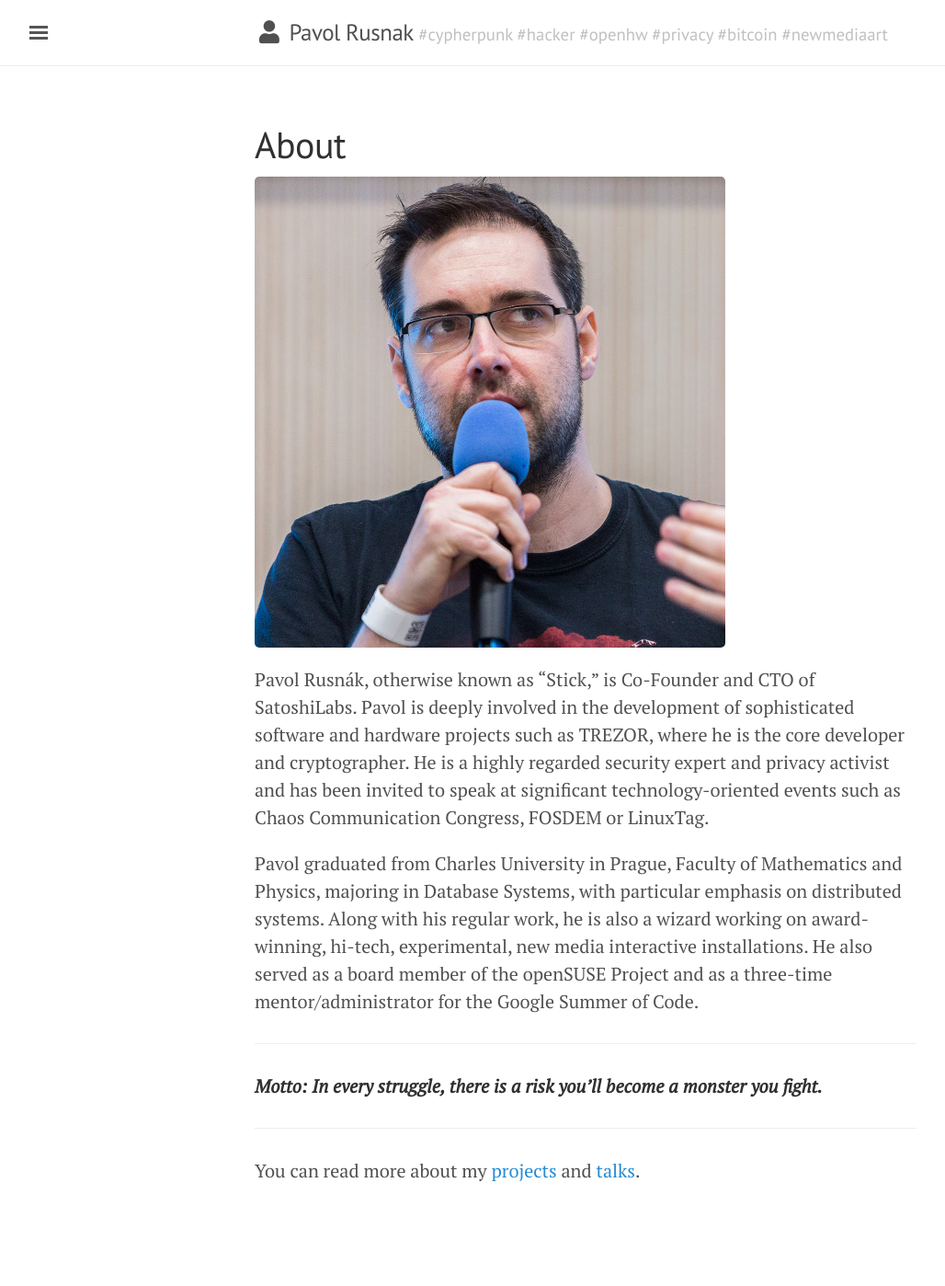
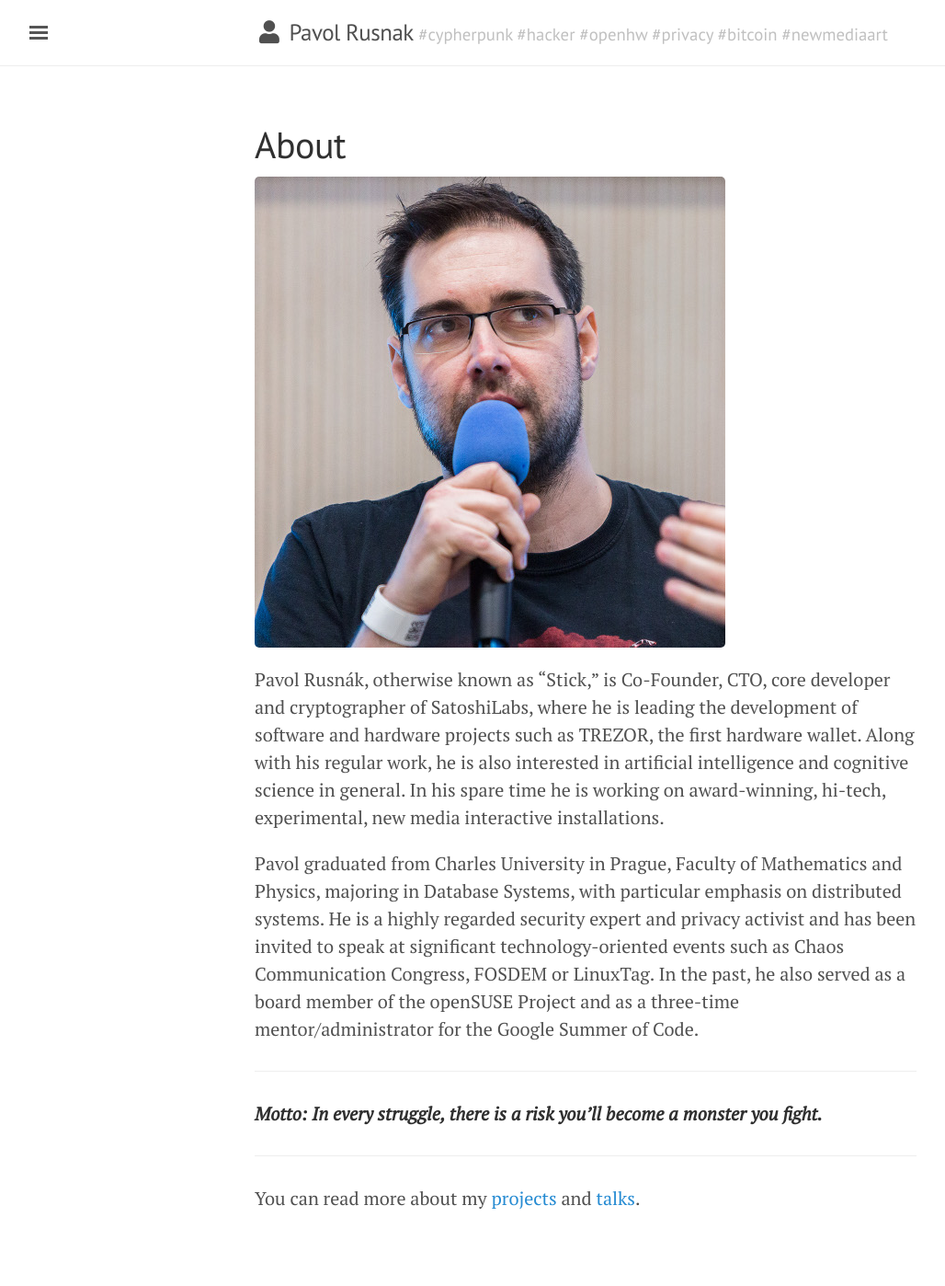
Before and after one commit to prusnak/rusnak.io, a Jekyll site: the page built from about.md, in a window 1280 px wide. Shown: the whole page at 92% size, without its empty margins (3-1031 px from the left). Built offline with Jekyll 4.4.1, drawn with Linux system fonts in a browser that asks for light colours; nearby versions of some CDN libraries; before the commit the page ends 1368 px from its top, so only the background shows below that.

Commit message:
update bio

```diff
--- a/about.md
+++ b/about.md
@@ -5,21 +5,20 @@ title: About
 
 ![photo](/assets/photo_noc.jpg)
 
-Pavol Rusnák, otherwise known as "Stick," is Co-Founder and CTO of
-SatoshiLabs.  Pavol is deeply involved in the development of
-sophisticated software and hardware projects such as TREZOR, where he
-is the core developer and cryptographer. He is a highly regarded
-security expert and privacy activist and has been invited to speak at
-significant technology-oriented events such as Chaos Communication
-Congress, FOSDEM or LinuxTag.
+Pavol Rusnák, otherwise known as “Stick,” is Co-Founder, CTO, core developer
+and cryptographer of SatoshiLabs, where he is leading the development of
+software and hardware projects such as TREZOR, the first hardware wallet. Along
+with his regular work, he is also interested in artificial intelligence and
+cognitive science in general. In his spare time he is working on award-winning,
+hi-tech, experimental, new media interactive installations.
 
-Pavol graduated from Charles University in Prague, Faculty of
-Mathematics and Physics, majoring in Database Systems, with particular
-emphasis on distributed systems. Along with his regular work, he is
-also a wizard working on award-winning, hi-tech, experimental, new
-media interactive installations. He also served as a board member of
-the openSUSE Project and as a three-time mentor/administrator for the
-Google Summer of Code.
+Pavol graduated from Charles University in Prague, Faculty of Mathematics and
+Physics, majoring in Database Systems, with particular emphasis on distributed
+systems. He is a highly regarded security expert and privacy activist and has
+been invited to speak at significant technology-oriented events such as Chaos
+Communication Congress, FOSDEM or LinuxTag. In the past, he also served as a
+board member of the openSUSE Project and as a three-time mentor/administrator
+for the Google Summer of Code.
 
 ----
 
```
